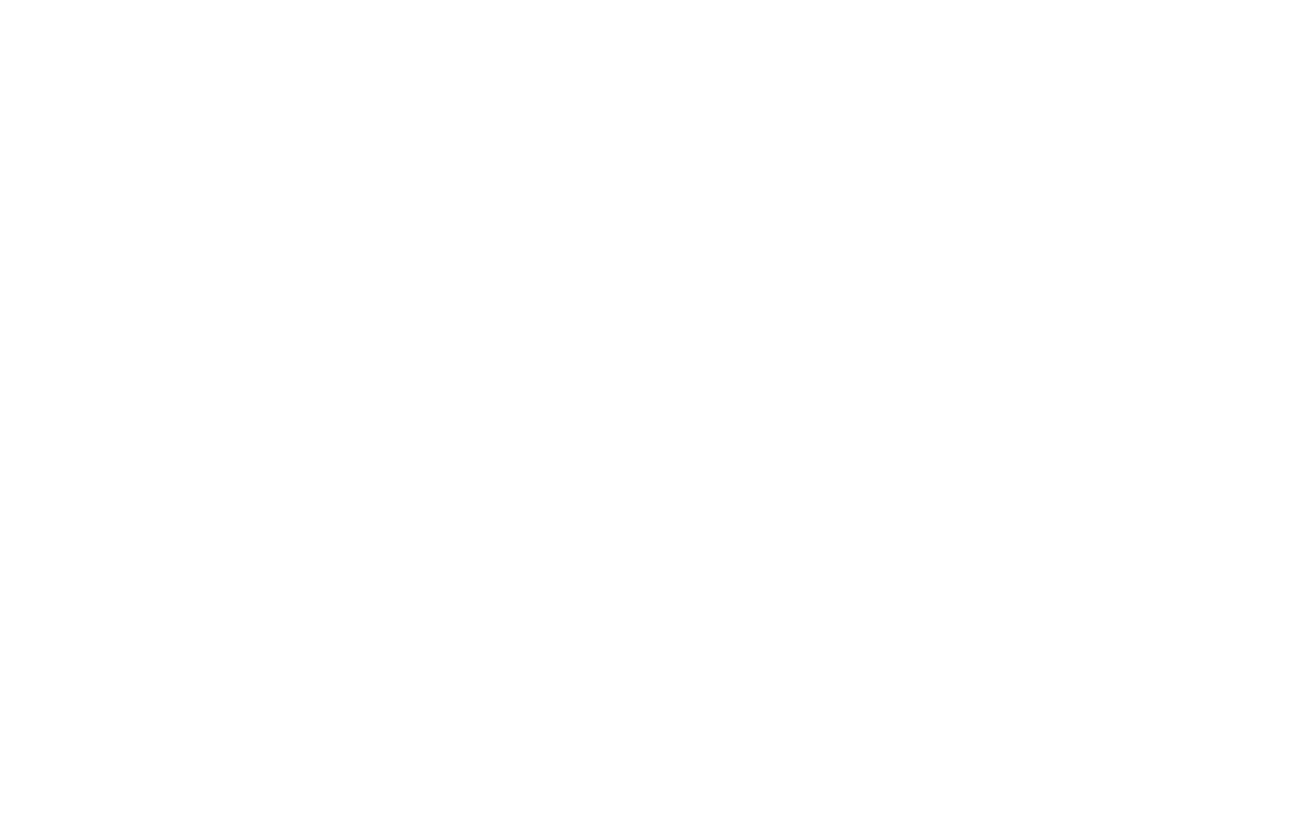
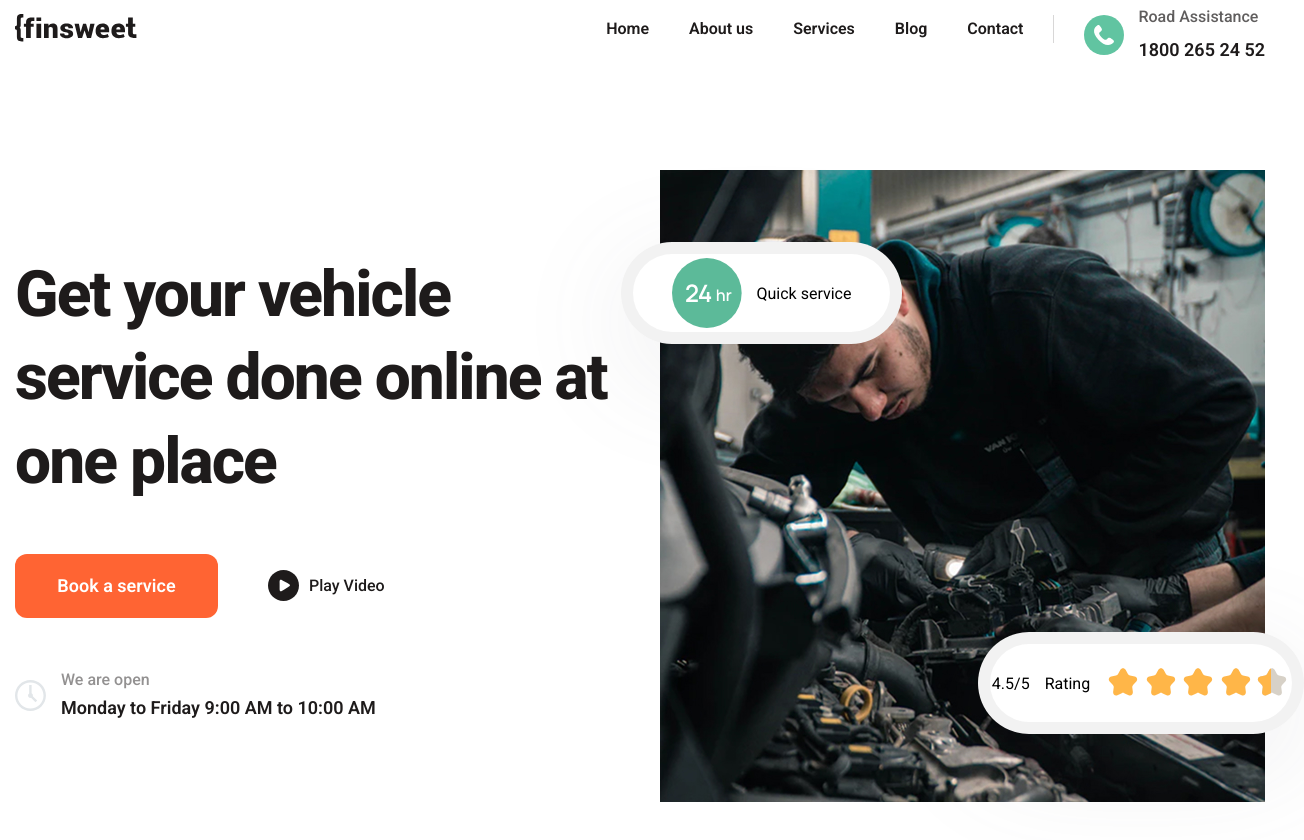
Before and after one commit to beginnerWebsit/auto_landing, a website: page index.html in a window 1280 px wide. Shown: the whole page, 1304 px wide, since content can reach past the window. Before the commit the page ends 800 px from the top, so only its background shows below. Drawn offline with Linux system fonts and the light colour scheme.

Commit message:
header & hero section

```diff
--- a/index.html
+++ b/index.html
@@ -8,11 +8,74 @@
     <link rel="preconnect" href="https://fonts.gstatic.com" crossorigin>
     <link href="https://fonts.googleapis.com/css2?family=Roboto:ital,wght@0,100..900;1,100..900&display=swap"
         rel="stylesheet">
+    <link rel="stylesheet" href="dist/index.css">
     <title>Auto</title>
 </head>
 
 <body>
+    <header class="header">
+        <div class="container">
+            <div class="header__inner">
+                <a class="header__inner-logo logo">
+                    <img src="assets/logo.svg" alt="logo">
+                </a>
+                <div class="header__inner-content">
+                    <nav class="header__inner-content-nav nav">
+                        <ul class="nav__list">
+                            <li class="nav__list-item">
+                                <a href="#" class="nav__list-item-link">Home</a>
+                            </li>
+                            <li class="nav__list-item">
+                                <a href="#" class="nav__list-item-link">About us</a>
+                            </li>
+                            <li class="nav__list-item">
+                                <a href="#" class="nav__list-item-link">Services</a>
+                            </li>
+                            <li class="nav__list-item">
+                                <a href="#" class="nav__list-item-link">Blog</a>
+                            </li>
+                            <li class="nav__list-item">
+                                <a href="#" class="nav__list-item-link">Contact</a>
+                            </li>
+                        </ul>
+                    </nav>
+                    <div class="header__inner-content-contact contact">
+                        <div class="contact__number">
+                            <span>Road Assistance</span>
+                            <a href="tel:18002652452">1800 265 24 52</a>
+                        </div>
+                    </div>
+                </div>
+            </div>
+        </div>
+    </header>
+    <main class="main">
+        <section class="hero">
+            <div class="container">
+                <div class="hero__inner">
+                    <div class="hero__content">
+                        <h1 class="hero__content-title">Get your vehicle service done online at one place</h1>
+                        <div class="hero__content-buttons">
+                            <div class="hero__content-buttons-btnbook btn1">Book a service</div>
+                            <div class="hero__content-buttons-playvideo btn2">Play Video</div>
+                        </div>
+                        <div class="hero__content-worktime">
+                            <div class="hero__content-worktime-wrapper">
+                                <span>We are open</span>
+                                <time class="hero__content-worktime-time">Monday to Friday 9:00 AM to 10:00 AM</time>
+                            </div>
+                        </div>
+                    </div>
+                    <div class="hero__img">
+                        <img src="assets/Image.jpg" alt="service image">
+                        <span class="hero__info hero__info-left">Quick service</span>
+                        <span class="hero__info hero__info-right"><span>4.5/5</span> Rating</span>
+                    </div>
 
+                </div>
+            </div>
+        </section>
+    </main>
 </body>
 
 </html>
--- /dev/null
+++ b/styles/_basic.scss
@@ -0,0 +1,49 @@
+@use 'mixins' as m;
+@use 'variables' as v;
+
+* {
+    box-sizing: border-box;
+}
+
+body {
+    font-family: 'Roboto', sans-serif;
+    margin: 0;
+}
+
+.container {
+    max-width: 1310px;
+    padding: 0 15px;
+    margin: 0 auto;
+    height: 100%;
+}
+
+h1,
+h2,
+h3,
+h4,
+h5,
+h6,
+ul,
+p,
+button,
+blockquote {
+    margin: 0;
+    padding: 0;
+}
+
+a {
+    text-decoration: none;
+    color: unset;
+}
+
+li {
+    list-style: none;
+}
+
+figure {
+    margin: 0;
+}
+
+button {
+    background-color: transparent;
+}
--- /dev/null
+++ b/styles/_buttons.scss
@@ -0,0 +1,27 @@
+@use 'mixins' as m;
+@use 'variables' as v;
+
+.btn1 {
+    background-color: v.$primary;
+    border-radius: 12px;
+    padding: 16px 40px;
+    width: 203px;
+    height: 64px;
+    text-align: center;
+    @include m.font(18px, 600, v.$white, 1.75);
+    transition: .33s;
+
+    &:hover {
+        cursor: pointer;
+        opacity: .7;
+    }
+}
+
+.btn2 {
+    background-color: transparent;
+    width: 150px;
+    height: 48px;
+    padding: 12px 16px;
+    text-align: right;
+    @include m.font(16px, 500, v.$black);
+}
--- /dev/null
+++ b/styles/_header.scss
@@ -0,0 +1,82 @@
+@use 'mixins' as m;
+@use 'variables' as v;
+
+.header {
+    height: 90px;
+
+    &__inner {
+        @include m.d-flex(space-between, center, nowrap, row);
+        height: 100%;
+
+        &-logo {
+            transform: translateY(-15px);
+            transition: .33s;
+
+            &:hover {
+                scale: 1.1;
+                cursor: pointer;
+            }
+        }
+
+        &-content {
+            @include m.d-flex(start, start);
+
+            .nav {
+                @include m.d-flex(start, start, nowrap, row, 60px);
+
+                &__list {
+                    @include m.d-flex(start, start, nowrap, row, 40px);
+
+                    &-item {
+                        @include m.font(16px, 600, v.$black, 1.75);
+                        transition: .33s;
+
+                        &:hover {
+                            opacity: .7;
+                            cursor: pointer;
+                        }
+
+                        &:last-child {
+                            content: "";
+                            padding: 0 30px 0 0;
+                            border-right: 1px solid rgba($color: v.$grey, $alpha: 0.36);
+                        }
+                    }
+                }
+            }
+
+            .contact {
+                padding: 0 0 0 30px;
+                @include m.d-flex(start, center, nowrap, row, 14px);
+                transform: translateY(-10px);
+
+                &__number {
+                    @include m.d-flex(start, start, nowrap, column, 0, 5px);
+
+                    & span {
+                        @include m.font(16px, 500, v.$black, 1.5);
+                        opacity: .7;
+                    }
+
+                    & a {
+                        @include m.font(18px, 600, v.$black, 1.75);
+                        transition: .33s;
+
+                        &:hover {
+                            opacity: .7;
+                        }
+                    }
+                }
+
+                &::before {
+                    content: "";
+                    display: block;
+                    background: url("../assets/icons/call.svg") 0 0 / 100% no-repeat;
+                    width: 40px;
+                    height: 40px;
+                }
+
+            }
+        }
+    }
+}
--- /dev/null
+++ b/styles/_hero.scss
@@ -0,0 +1,110 @@
+@use 'mixins' as m;
+@use 'variables' as v;
+
+.hero {
+    padding: 80px 0 135px 0;
+
+    &__inner {
+        @include m.d-flex(space-between);
+
+        .hero__content {
+            @include m.d-flex(start, start, nowrap, column, 0, 50px);
+            max-width: 620px;
+
+            &-title {
+                @include m.font(64px, 800, v.$black, 1.31);
+                letter-spacing: -0.03em;
+            }
+
+            &-buttons {
+                @include m.d-flex(start, center, nowrap, row, 50px);
+
+                &-playvideo {
+                    @include m.d-flex(start, center, nowrap, row, 10px);
+                    padding: 0;
+                    transition: .33s;
+
+                    &::before {
+                        content: "";
+                        display: block;
+                        background: url("../assets/icons/play.svg") 0 0 / 100% no-repeat;
+                        width: 31px;
+                        height: 31px;
+                    }
+
+                    &:hover {
+                        scale: 1.2;
+                        cursor: pointer;
+                    }
+                }
+            }
+
+            &-worktime {
+                @include m.d-flex(start, center, nowrap, row, 15px);
+
+                &-wrapper {
+                    @include m.d-flex(start, start, nowrap, column);
+                }
+
+
+                & span {
+                    @include m.font(16px, 500, v.$grey, 1.5);
+                }
+
+                &-time {
+                    @include m.font(18px, 600, v.$black, 1.75);
+                }
+
+                &::before {
+                    content: "";
+                    display: block;
+                    background: url("../assets/icons/clock.svg") 0 0 / 100% no-repeat;
+                    width: 31px;
+                    height: 31px;
+                }
+            }
+        }
+
+        .hero__img {
+            position: relative;
+        }
+
+        .hero__info {
+            border: 12px solid rgba(225, 225, 225, 0.43);
+            border-radius: 59px;
+            box-shadow: 0 28px 118px 0 rgba(109, 108, 115, 0.12);
+            background: linear-gradient(174deg, #fff 0%, #fff 100%);
+
+            &-left {
+                @include m.position(absolute, 1, -1, top, left, 72px, -39px);
+                width: 281px;
+                height: 102px;
+                @include m.d-flex(center, center, nowrap, row, 15px);
+
+
+                &::before {
+                    content: "";
+                    display: block;
+                    background: url("../assets/icons/24h.svg");
+                    width: 70px;
+                    height: 70px;
+                }
+            }
+
+            &-right {
+                @include m.position(absolute, 1, -1, bottom, right, 72px, -39px);
+                width: 326px;
+                height: 102px;
+                @include m.d-flex(center, center, nowrap, row, 15px);
+
+                &::after {
+                    content: "";
+                    display: block;
+                    background: url("../assets/icons/stars.svg");
+                    width: 185px;
+                    height: 36px;
+                }
+            }
+        }
+    }
+}
--- /dev/null
+++ b/styles/_importer.scss
@@ -0,0 +1,5 @@
+@forward 'mixins';
+@forward 'buttons';
+@forward 'basic';
+@forward 'header';
+@forward 'hero';
--- /dev/null
+++ b/styles/_mixins.scss
@@ -0,0 +1,38 @@
+@mixin d-flex($justify: center, $align: center, $wrap: nowrap, $direction: row, $column-gap: 0, $row-gap: 0) {
+    display: flex;
+    justify-content: $justify;
+    align-items: $align;
+    flex-wrap: $wrap;
+    flex-direction: $direction;
+    column-gap: $column-gap;
+    row-gap: $row-gap;
+}
+
+@mixin d-grid($template, $column-gap, $row-gap) {
+    display: grid;
+    grid-template: $template;
+    column-gap: $column-gap;
+    row-gap: $row-gap;
+}
+
+@mixin position($type: relative, $zIndex: 1, $inset: -1, $top-or-bottom: top, $left-or-right: left, $value1: 0, $value2: 0) {
+    position: $type;
+    z-index: $zIndex;
+    @if $inset > -1 {
+        inset: $inset;
+    }
+    @else {
+        #{$top-or-bottom}: $value1;
+        #{$left-or-right}: $value2;
+    }
+}
+
+@mixin font($size: 16px, $weight: 400, $color: #fff, $lineheight: 1, $style: normal) {
+    font: {
+        size: $size;
+        weight: $weight;
+        style: $style;
+    }
+    color: $color;
+    line-height: $lineheight;
+}
--- /dev/null
+++ b/styles/_variables.scss
@@ -0,0 +1,9 @@
+$secondary: #661ce7;
+$primary: #ff6433;
+$mint: #00d289;
+$black: #1e1b1b;
+$grey: #939191;
+$light-grey: #f2f2f2;
+$steelgrey: #e2e6e9;
+$white: #fff;
+$forborder: 0.1;
--- a/styles/index.scss
+++ b/styles/index.scss
@@ -0,0 +1 @@
+@use 'importer';
```
Also changed, not shown: package.json (added, +23 -0 lines), assets/Image.jpg (added), assets/icons/24h.svg (added), assets/icons/call.svg (added), assets/icons/clock.svg (added), assets/icons/play.svg (added), assets/icons/stars.svg (added), assets/logo.svg (added), dist/index.css (added), 2 other files.
